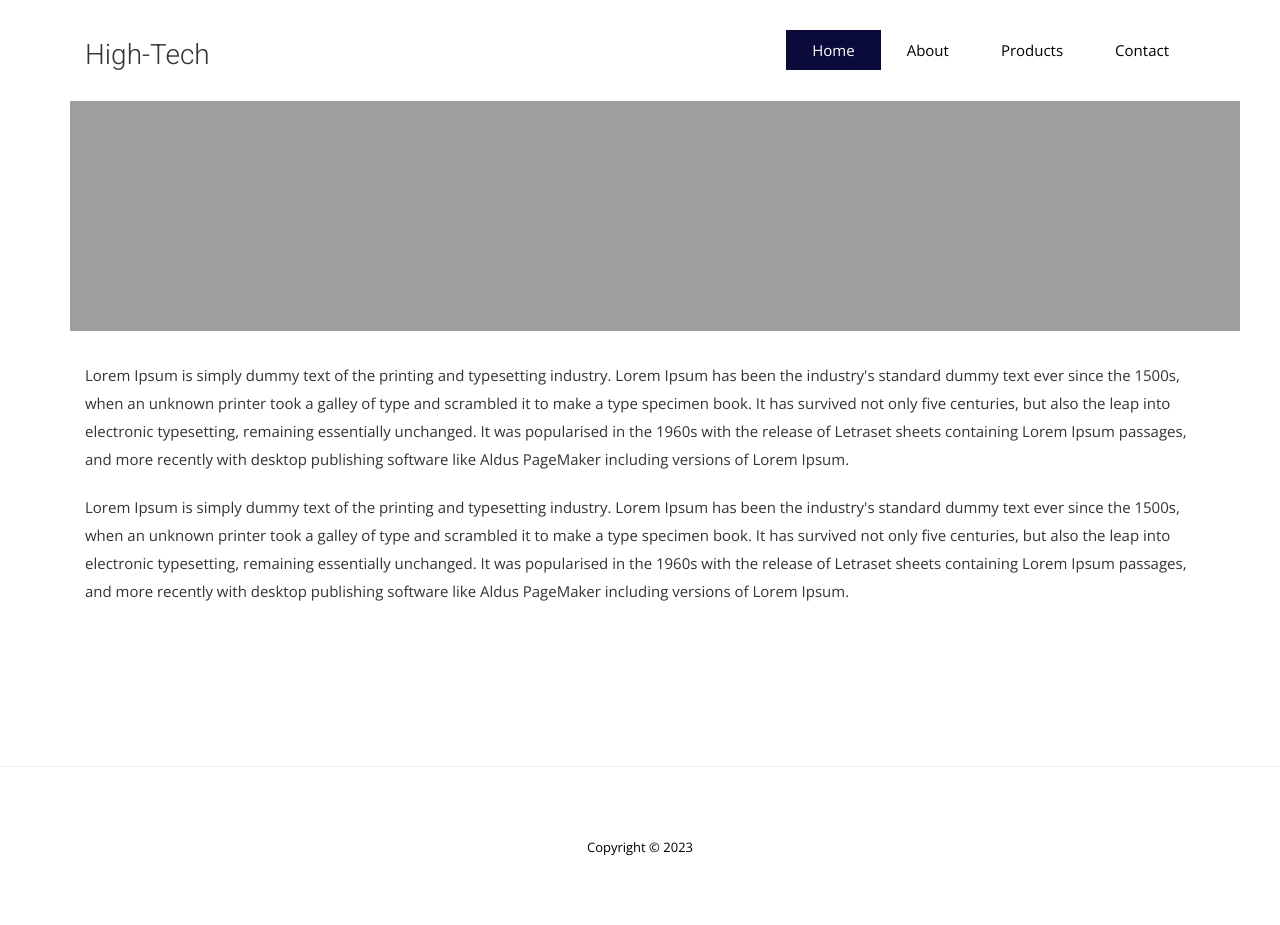
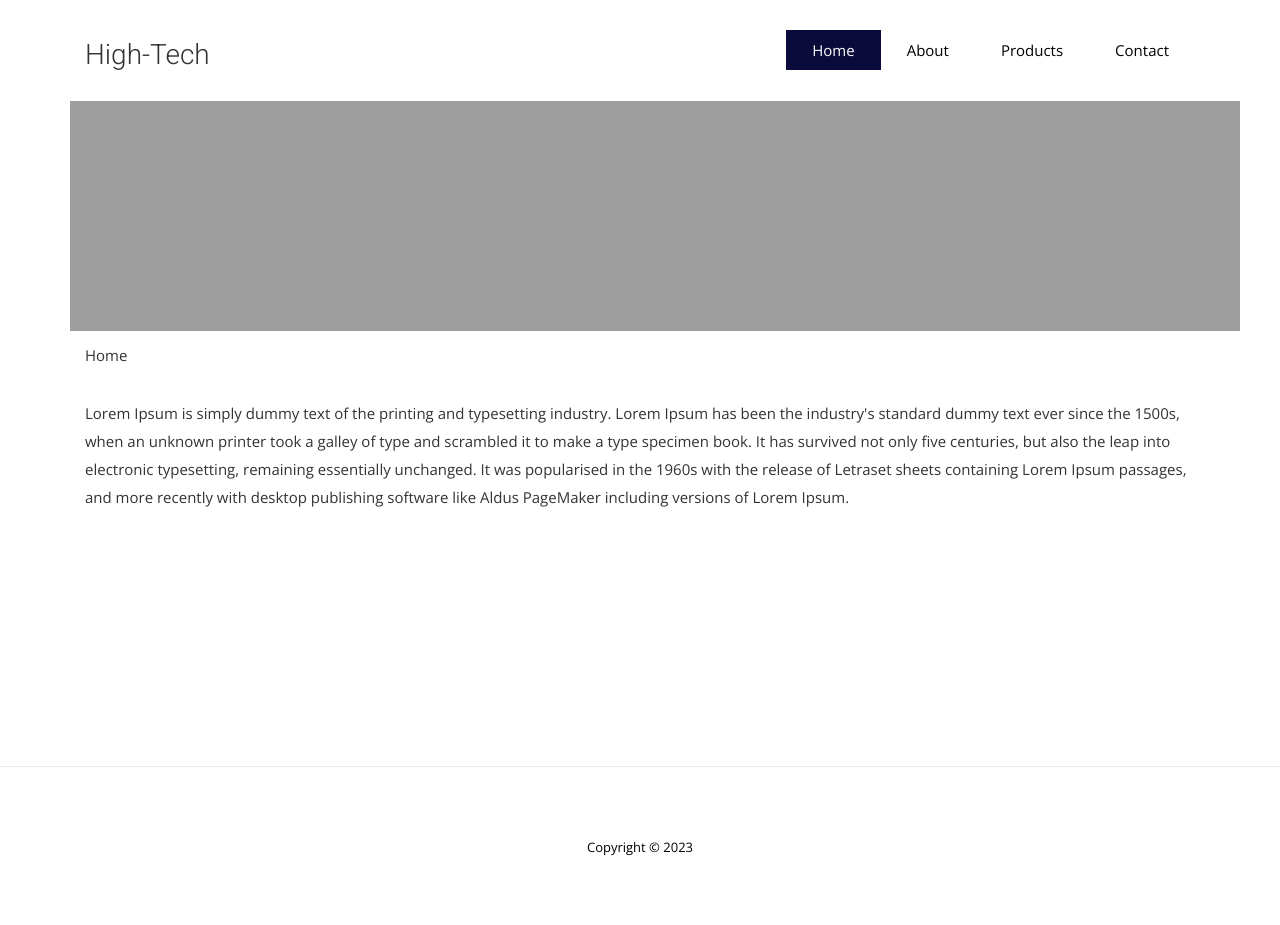
Before and after one commit to Tchuma/high-tech, a Jekyll site: the page built from index.html, in a window 1280 px wide. Built offline with Jekyll 4.4.1, drawn with Linux system fonts in a browser that asks for light colours; nearby versions of some CDN libraries; some web fonts are replaced.

Commit message:
updated templates

```diff
--- a/index.html
+++ b/index.html
@@ -4,6 +4,16 @@ title: Home
 permalink: /
 ---
 
+<div class="row">
+  <div class="col-sm-12">
+    <p>
+
+{{page.title}}
+    </p>
+
+
+  </div>
+</div>
 
 
 <div class="row">
@@ -14,14 +24,3 @@ permalink: /
       Lorem Ipsum is simply dummy text of the printing and typesetting industry. Lorem Ipsum has been the industry's standard dummy text ever since the 1500s, when an unknown printer took a galley of type and scrambled it to make a type specimen book. It has survived not only five centuries, but also the leap into electronic typesetting, remaining essentially unchanged. It was popularised in the 1960s with the release of Letraset sheets containing Lorem Ipsum passages, and more recently with desktop publishing software like Aldus PageMaker including versions of Lorem Ipsum.
   </div>
 </div>
-
-<div class="row">
-  <div class="col-sm-12">
-    <p>
-
-    </p>
-    <p>
-      Lorem Ipsum is simply dummy text of the printing and typesetting industry. Lorem Ipsum has been the industry's standard dummy text ever since the 1500s, when an unknown printer took a galley of type and scrambled it to make a type specimen book. It has survived not only five centuries, but also the leap into electronic typesetting, remaining essentially unchanged. It was popularised in the 1960s with the release of Letraset sheets containing Lorem Ipsum passages, and more recently with desktop publishing software like Aldus PageMaker including versions of Lorem Ipsum.
-    </p>
-  </div>
-</div>
```
